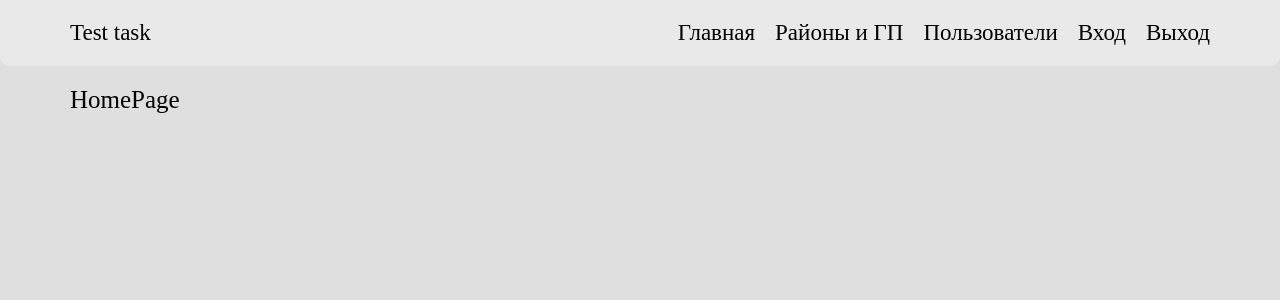
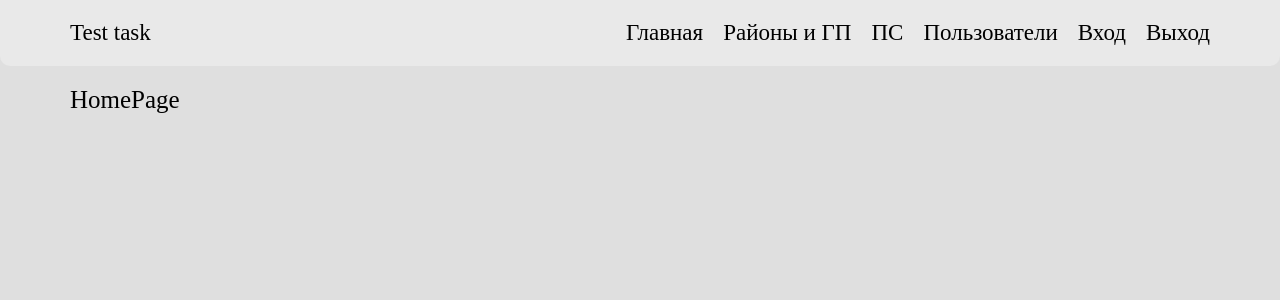
Before and after one commit to BolotnikovMS/log-of-completed-work-client-tm, a React (Vite) app: page / in a window 1280 px wide. Shown: the top 300 px of the page. Built offline with nearby package versions, Linux system fonts and the light colour scheme.

Commit message:
feat: :sparkles: Добавлена ссылка с ПС

```diff
--- a/src/components/navBar/NavBar.tsx
+++ b/src/components/navBar/NavBar.tsx
@@ -15,6 +15,9 @@ export const NavBar: React.FC = () => {
           <Link to='/districts'>Районы и ГП</Link>
         </li>
         <li>
+          <Link to='/substations'>ПС</Link>
+        </li>
+        <li>
           <Link to='/users'>Пользователи</Link>
         </li>
         <li>
```
